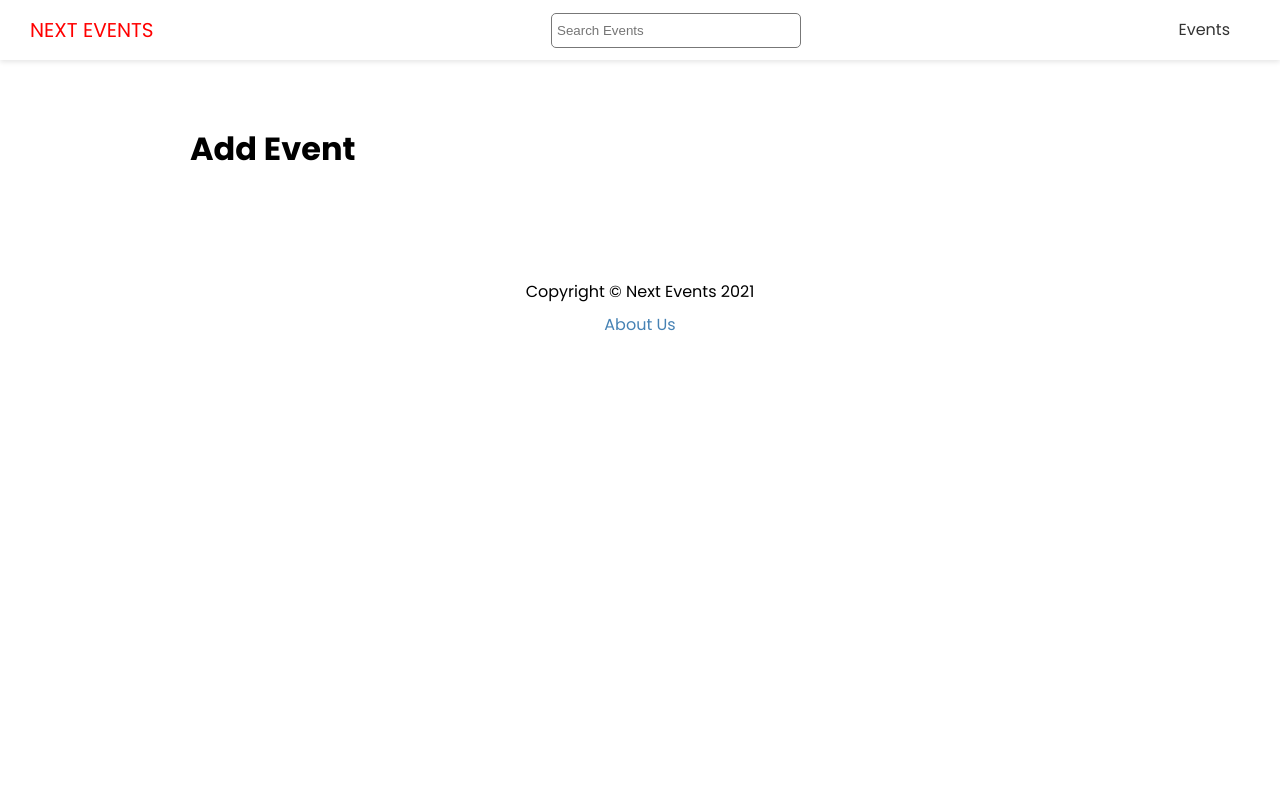
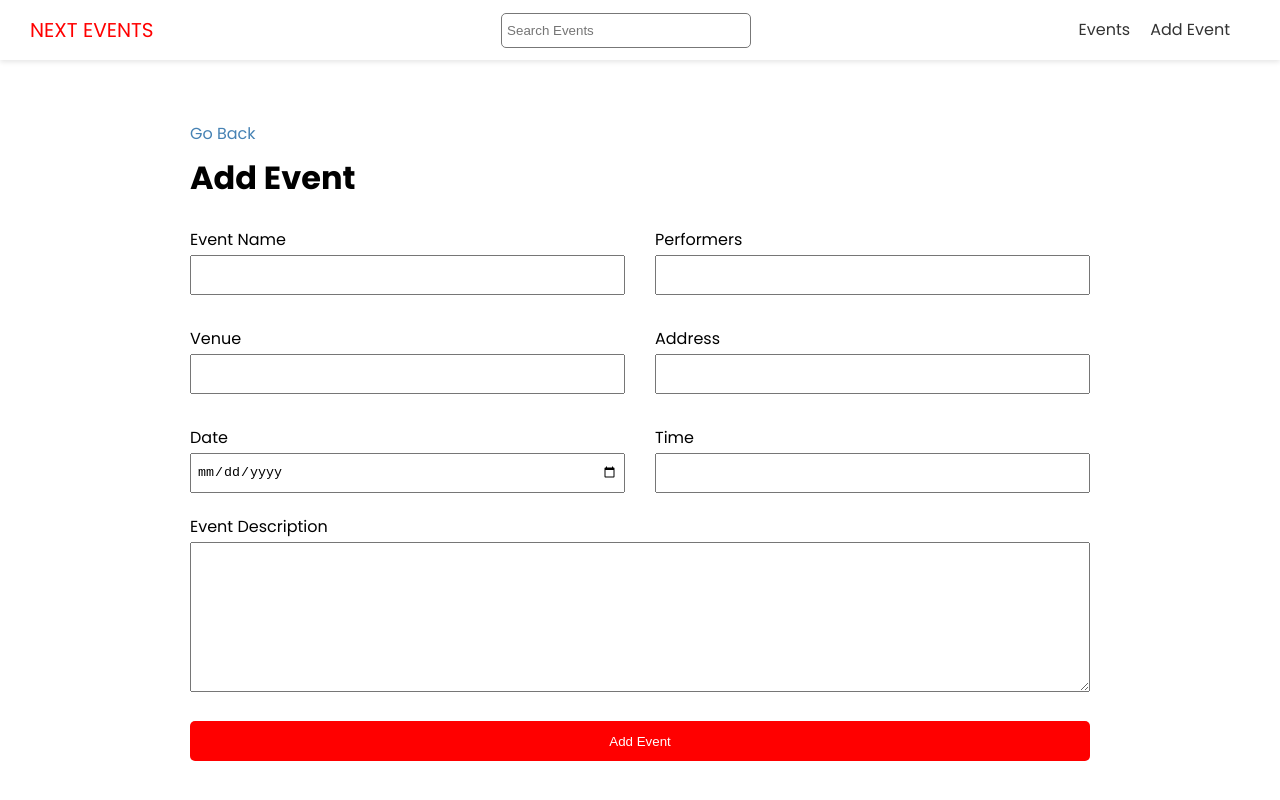
Before and after one commit to MaxKlopsch/Next.js-Events-Front-End, a Next.js app: page /events/add in a window 1280 px wide. Shown: the top 800 px of the page. Built offline with nearby package versions, Linux system fonts and the light colour scheme; no server answers.

Commit message:
Add submit event page

```diff
--- a/components/Header.js
+++ b/components/Header.js
@@ -20,6 +20,11 @@
               <a>Events</a>
             </Link>
           </li>
+          <li>
+            <Link href='/events/add'>
+              <a>Add Event</a>
+            </Link>
+          </li>
         </ul>
       </nav>
     </header>
--- a/pages/events/add.js
+++ b/pages/events/add.js
@@ -1,9 +1,115 @@
+import { useState } from 'react';
+import { useRouter } from 'next/router';
+import Link from 'next/link';
 import Layout from '@/components/Layout';
+import { API_URL } from '@/config/index';
+import styles from '@/styles/Form.module.css';
 
 export default function AddEventPage() {
+  const [values, setValues] = useState({
+    name: '',
+    performers: '',
+    venue: '',
+    address: '',
+    date: '',
+    time: '',
+    description: '',
+  });
+
+  const router = useRouter();
+
+  const handleSubmit = async (e) => {
+    e.preventDefault();
+
+    console.log(values);
+  };
+
+  const handleInputChange = (e) => {
+    const { name, value } = e.target;
+    setValues({ ...values, [name]: value });
+  };
+
   return (
     <Layout title='Add Event | Next Events'>
+      <Link href='/events'>Go Back</Link>
       <h1>Add Event</h1>
+      <form onSubmit={handleSubmit} className={styles.form}>
+        <div className={styles.grid}>
+          <div>
+            <label htmlFor='name'>Event Name</label>
+            <input
+              type='text'
+              id='name'
+              name='name'
+              value={values.name}
+              onChange={handleInputChange}
+            />
+          </div>
+          <div>
+            <label htmlFor='performers'>Performers</label>
+            <input
+              type='text'
+              name='performers'
+              id='performers'
+              value={values.performers}
+              onChange={handleInputChange}
+            />
+          </div>
+          <div>
+            <label htmlFor='venue'>Venue</label>
+            <input
+              type='text'
+              name='venue'
+              id='venue'
+              value={values.venue}
+              onChange={handleInputChange}
+            />
+          </div>
+          <div>
+            <label htmlFor='address'>Address</label>
+            <input
+              type='text'
+              name='address'
+              id='address'
+              value={values.address}
+              onChange={handleInputChange}
+            />
+          </div>
+          <div>
+            <label htmlFor='date'>Date</label>
+            <input
+              type='date'
+              name='date'
+              id='date'
+              value={values.date}
+              onChange={handleInputChange}
+            />
+          </div>
+          <div>
+            <label htmlFor='time'>Time</label>
+            <input
+              type='text'
+              name='time'
+              id='time'
+              value={values.time}
+              onChange={handleInputChange}
+            />
+          </div>
+        </div>
+
+        <div>
+          <label htmlFor='description'>Event Description</label>
+          <textarea
+            type='text'
+            name='description'
+            id='description'
+            value={values.description}
+            onChange={handleInputChange}
+          ></textarea>
+        </div>
+
+        <input type='submit' value='Add Event' className='btn' />
+      </form>
     </Layout>
   );
 }
--- /dev/null
+++ b/styles/Form.module.css
@@ -0,0 +1,39 @@
+.form label {
+  display: block;
+}
+
+.form input {
+  width: 100%;
+  height: 40px;
+  padding: 5px;
+}
+
+.form textarea {
+  width: 100%;
+  height: 150px;
+}
+
+.form input[type='submit'] {
+  display: block;
+  width: 100%;
+  margin: 20px 0 30px;
+}
+
+.form .file {
+  border: 1px #ccc solid;
+  background-color: #f4f4f4;
+  padding: 10px;
+}
+
+.grid {
+  display: grid;
+  grid-template-columns: 1fr 1fr;
+  gap: 30px;
+  margin-bottom: 20px;
+}
+
+@media (max-width: 600px) {
+  .grid {
+    grid-template-columns: 1fr;
+  }
+}
```
